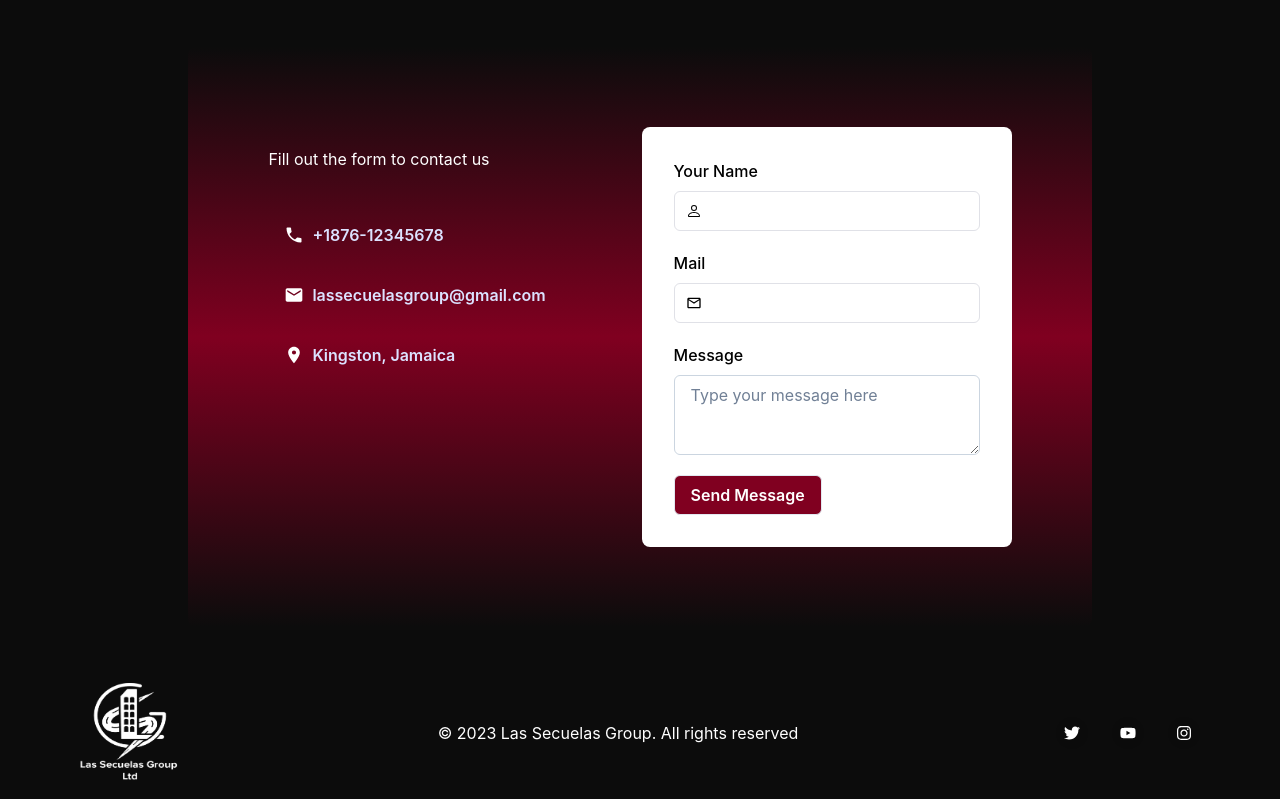
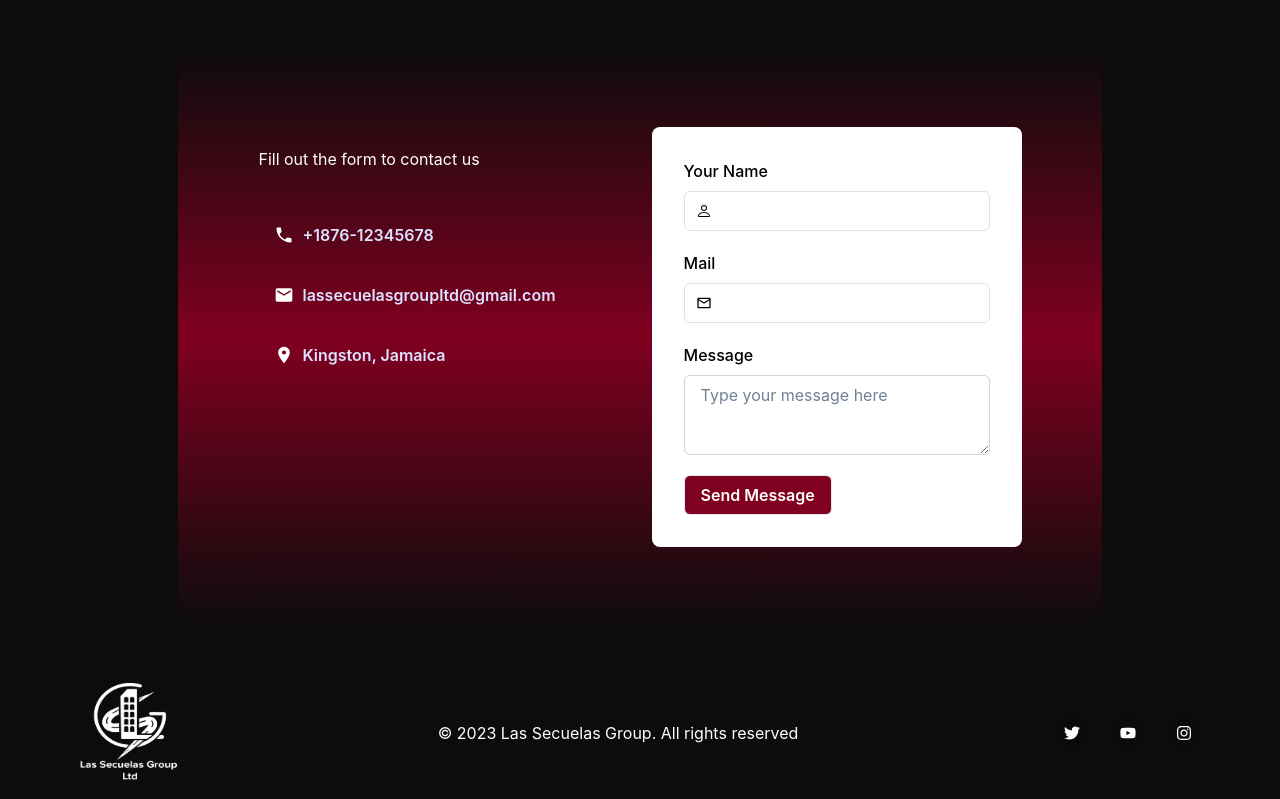
Before and after one commit to dscotland/lsg-landing-page, a Next.js app: page / in a window 1280 px wide. Shown: the part 1833-2632 px from the top of the page. Built offline with nearby package versions, Linux system fonts and the light colour scheme.

Commit message:
1. Update lsg email address on contact form

```diff
--- a/src/components/Contact_Us_Form.tsx
+++ b/src/components/Contact_Us_Form.tsx
@@ -64,7 +64,7 @@ import {
                           color="#DCE2FF"
                           _hover={{}}
                           leftIcon={<MdEmail color="white" size="20px" />}>
-                          lassecuelasgroup@gmail.com
+                          lassecuelasgroupltd@gmail.com
                         </Button>
                         <Button
                           size="md"
```
